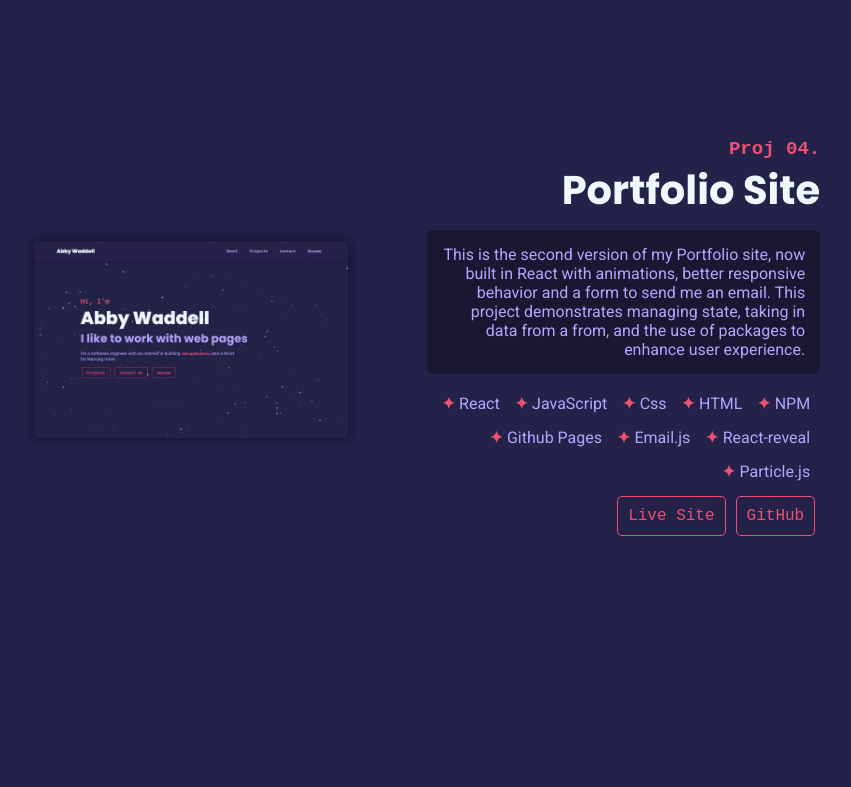
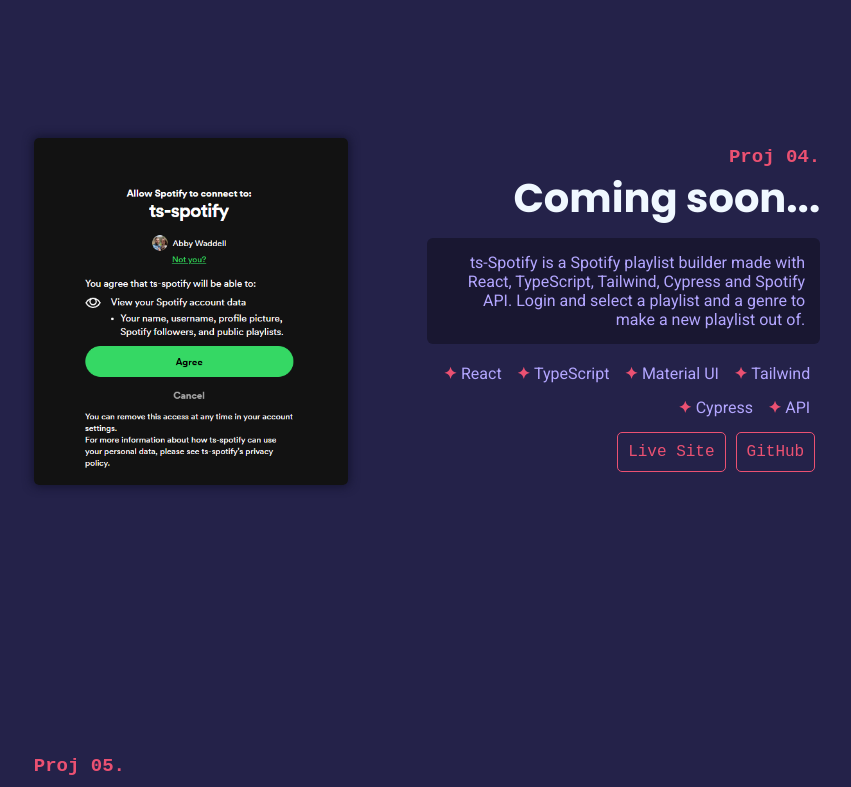
Before and after one commit to WAbby404/portfolio-redo, a React (Create React App) app: page / in a window 1280 px wide. Shown: the part 4500-5287 px from the top of the page, without its empty margins (213-1064 px from the left). Built offline with nearby package versions, Linux system fonts and the light colour scheme.

Commit message:
Coming soon ts-spotify added

```diff
--- a/src/components/Projects.js
+++ b/src/components/Projects.js
@@ -2,6 +2,7 @@
 import "./Projects.css";
 import "./Button.css";
 import img2 from "../images/PortfolioSite.jpg";
+import img3 from "../images/SpotifyConnect.png";
 import floorsLikeGlass from "../images/floors-like-glass.jpg";
 import Fade from "react-reveal/Fade";
 
@@ -89,6 +90,28 @@
           allow="accelerometer; autoplay; clipboard-write; encrypted-media; gyroscope; picture-in-picture"
           allowfullscreen
         ></iframe>
+      ),
+    },
+    {
+      title: "Coming soon...",
+      paragraph:
+        "ts-Spotify is a Spotify playlist builder made with React, TypeScript, Tailwind, Cypress and Spotify API. Login and select a playlist and a genre to make a new playlist out of.",
+      techList: [
+        "React",
+        "TypeScript",
+        "Material UI",
+        "Tailwind",
+        "Cypress",
+        "API",
+      ],
+      liveLink: "",
+      gitHub: "",
+      imgOrVideo: (
+        <img
+          src={img3}
+          className="project-img proj-img-opposite"
+          alt="ts-Spotify"
+        />
       ),
     },
     {
```
Also changed, not shown: src/images/SpotifyConnect.png (added).
